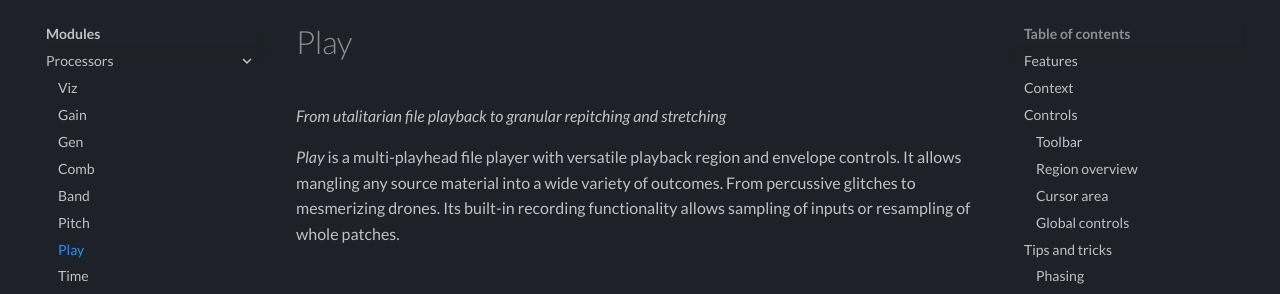
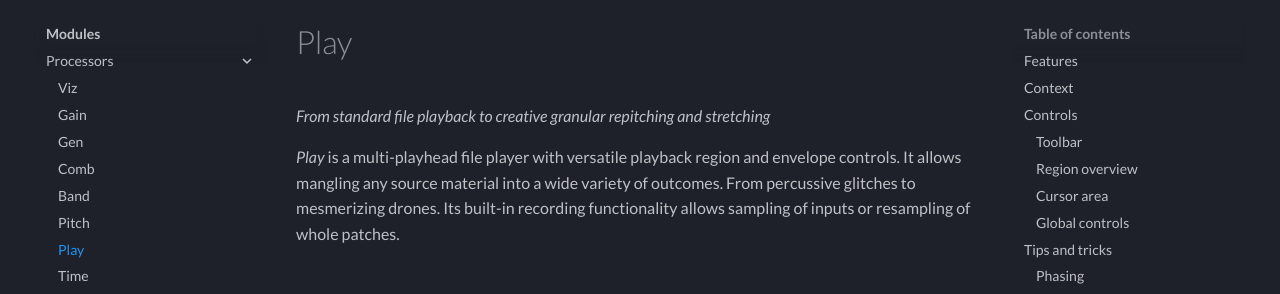
Before and after one commit to mqtthiqs/at-doc, an MkDocs documentation site: the page built from docs/modules/play.md, in a window 1280 px wide and 900 px high. Shown: the part 125-419 px from the top of the window. Built offline with MkDocs 1.6.1 and Material for MkDocs 9.7.7, drawn with Linux system fonts in a browser that asks for light colours.

Commit message:
play: rephrase tagline

```diff
--- a/docs/modules/play.md
+++ b/docs/modules/play.md
@@ -1,6 +1,6 @@
 # Play
 
-_From utalitarian file playback to granular repitching and stretching_
+_From standard file playback to creative granular repitching and stretching_
 
 _Play_ is a multi-playhead file player with versatile playback region and envelope controls. It allows mangling any source material into a wide variety of outcomes. From percussive glitches to mesmerizing drones. Its built-in recording functionality allows sampling of inputs or resampling of whole patches.
 
```
